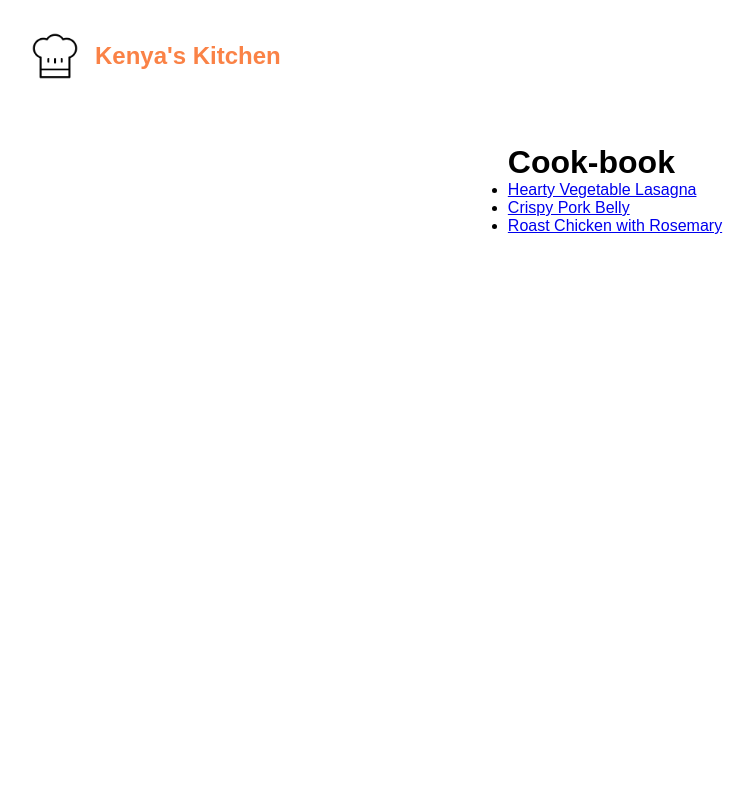
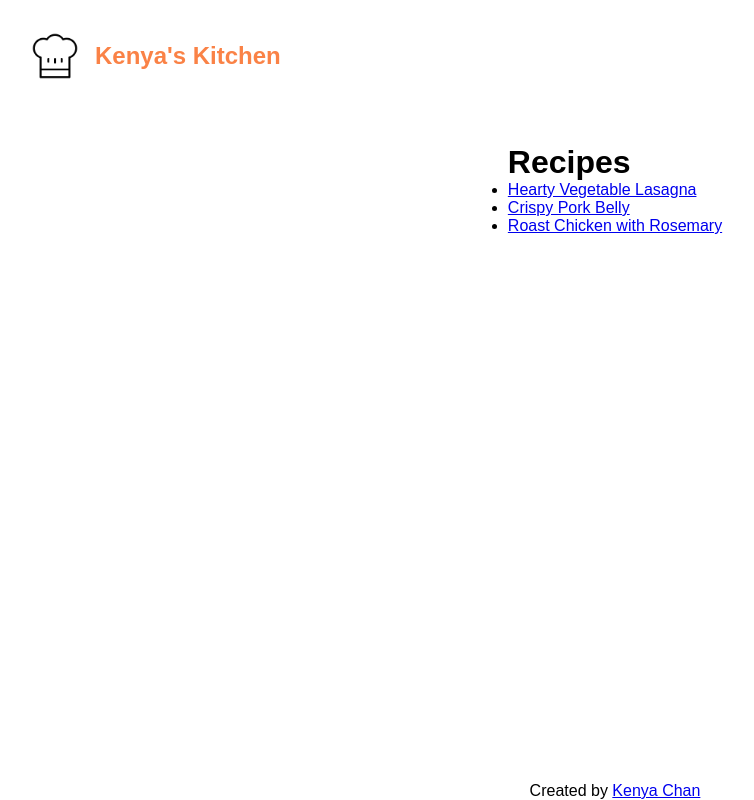
Before and after one commit to kenyachan/cook-book, a plain HTML site: page index.html in a window 1280 px wide. Shown: the whole page, without its empty margins (25-779 px from the left). Drawn offline with Linux system fonts and the light colour scheme.

Commit message:
Add footer

```diff
--- a/css/style.css
+++ b/css/style.css
@@ -20,6 +20,10 @@ body {
 
 header {
     width: 100vw;
+}
+
+main {
+    flex: 1 1 auto;
 }
 
 .site-title {
--- a/index.html
+++ b/index.html
@@ -4,8 +4,9 @@
     <meta charset="UTF-8">
     <meta http-equiv="X-UA-Compatible" content="IE=edge">
     <meta name="viewport" content="width=device-width, initial-scale=1.0">
-    <title>Cook-book</title>
+    <title>Kenya's Kitchen</title>
     <link rel="stylesheet" href="css/style.css">
+    <script src="https://kit.fontawesome.com/cf1084cb4e.js" crossorigin="anonymous"></script>
 </head>
 <body>
     <header>
@@ -14,14 +15,16 @@
         <p class="site-title">Kenya's Kitchen</p>
     </header>
     <main>
-        <h1>Cook-book</h1>
+        <h1>Recipes</h1>
         <ul>
             <li><a href="./recipes/lasagna.html">Hearty Vegetable Lasagna</a></li>
             <li><a href="./recipes/crispy-pork-belly.html">Crispy Pork Belly</a></li>
             <li><a href="./recipes/roast-chicken.html">Roast Chicken with Rosemary</a></li>
         </ul>
     </main>
+    <footer>
+        <p>Created by <a href="https://github.com/kenyachan/">Kenya Chan</a></p>
 
-
+    </footer>
 </body>
 </html>
```
